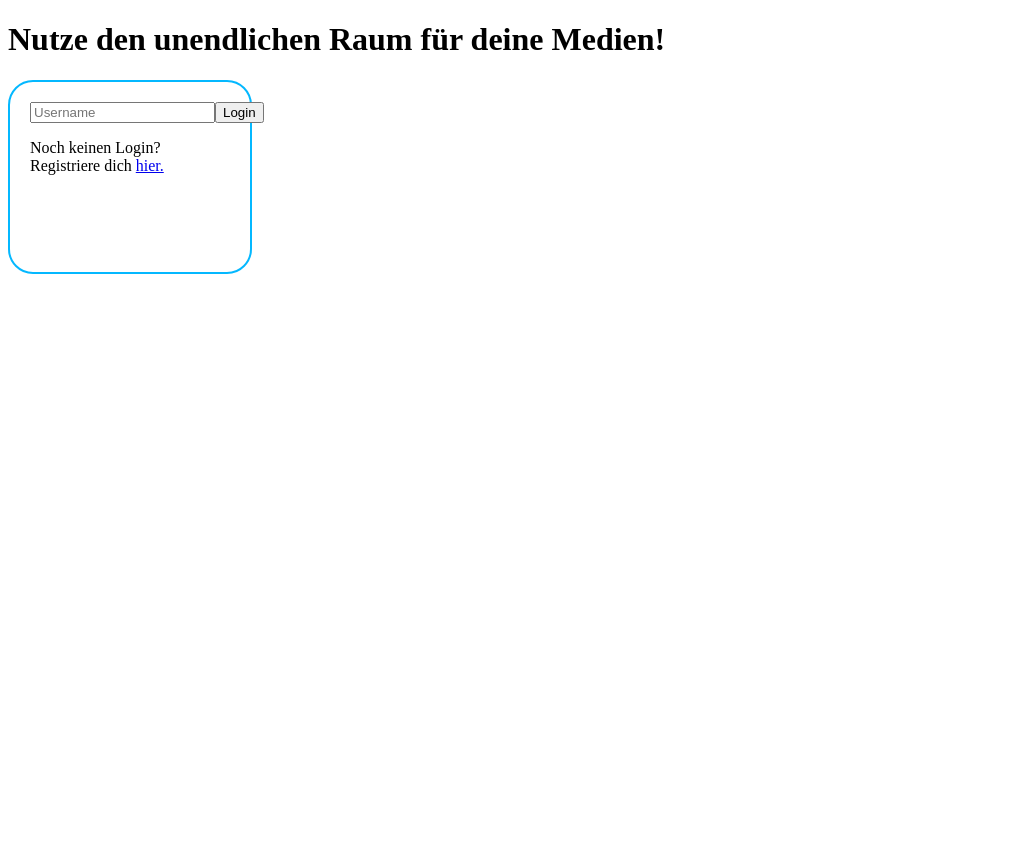
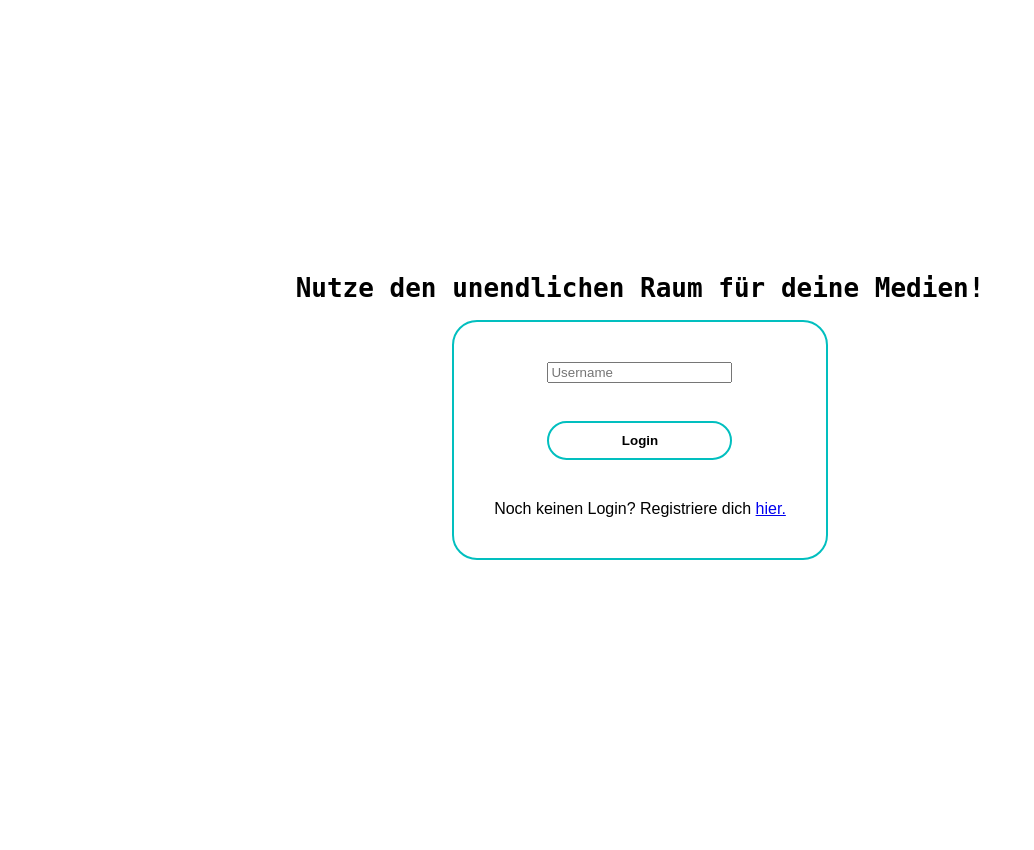
Before and after one commit to Kaktussaft/Mediendatenbank-broken, a PHP site: page /Mediendatenbank/ in a window 1280 px wide. Shown: the whole page, without its empty margins (0-1034 px from the left). Before the commit the page ends 274 px from the top, so only its background shows below. Run offline with PHP 8.4, Linux system fonts and the light colour scheme.

Commit message:
resolve conflicts

```diff
--- a/app/View/LandingPage.php
+++ b/app/View/LandingPage.php
@@ -25,13 +25,11 @@
 
     <div class="loginForm">
         <form id="loginForm" action="UserController/login/" method="POST" onsubmit="updateFormLoginAction()">
-            <input type="text" id="username" name="username" placeholder="Username" required>
+            <input type="text" id="username" name="username" placeholder="Username" required><br>
+            <input type="submit" value="Login" class="loginButton">
             <input type="hidden" name="Routing" value="login">
-            <button type="submit">Login</button>
         </form>
-        <p>Noch keinen Login? Registriere dich
-            <a href="#" id="open-registration-modal">hier.</a>
-        </p>
+        <p>Noch keinen Login? Registriere dich <a href="#" id="open-registration-modal">hier.</a></p>
     </div>
 
     <div id="registrationModal" class="modal">
--- a/app/View/style/Layout.css
+++ b/app/View/style/Layout.css
@@ -1,15 +1,62 @@
-form{
-    display: flex;
+html, body {
+    height: 100%; /* Stellen sicher, dass der gesamte Viewport abgedeckt wird */
+    margin-bottom: 50px;
 }
 
-input[type="text"]{
-    flex: 70%
+body {
+    display: flex;
+    flex-direction: column;
+    justify-content: center; /* Zentriert horizontal */
+    align-items: center; /* Zentriert vertikal */
+    height: 100vh; /* Nimmt die gesamte Höhe des Viewports ein */
 }
 
 .loginForm{
     border-radius: 25px;
-    border: 2px solid #04b8ff;
+    border: 2px solid #02BFBF;
     padding: 20px;
-    width: 200px;
-    height: 150px;
+    min-width: 100px; /* Startgröße */
+    max-width: 30%; /* Wächst bis zur vollen Breite des Containers */
+    min-height: 10px; /* Mindesthöhe */
+    background-color: white;
+    text-align: center;
+    display: flex;
+    flex-direction: column;
+    align-items: center;
 }
+
+.loginForm form{
+    padding: 20px;
+    display: flex;
+    flex-direction: column;
+    align-items: stretch; /* Zentriert den Button und das Textfeld horizontal */
+    gap: 10px; /* Abstand zwischen dem Textfeld und dem Button */
+    margin: auto;
+}
+
+.loginForm p{
+    padding: 20px;
+    text-align: center;
+    margin: auto;
+}
+
+.loginButton{
+    background-color: white;
+    border-radius: 25px;
+    border: 2px solid #02BFBF;
+    padding: 10px;
+    font-weight: bold;
+}
+
+
+
+
+
+/*Fonts*/
+h1{
+    font-family: monospace
+}
+
+*{
+    font-family: Arial, Helvetica, sans-serif;
+}
```
